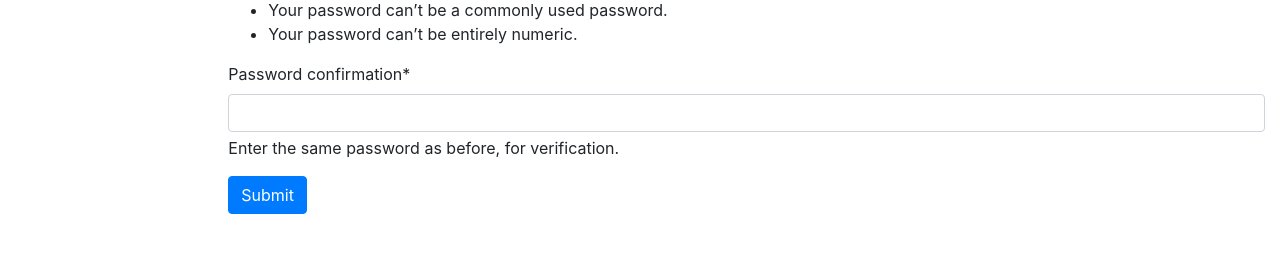
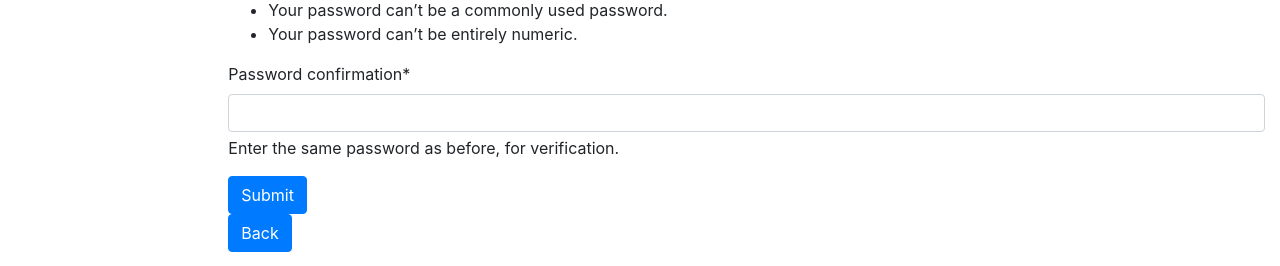
Before and after one commit to S-SMTN/Pet_ItTaskManager, a Django app: page /workers/create in a window 1280 px wide. Shown: the part 534-800 px from the top of the page. Run offline with Django 5.2, Linux system fonts and the light colour scheme; a user stored in the database is signed in; tables that the repository leaves empty hold one stand-in row (values such as "Sample post"); some libraries are stand-ins or nearby versions.

Commit message:
added back button to worker_form page

```diff
--- a/templates/app/worker_form.html
+++ b/templates/app/worker_form.html
@@ -11,4 +11,14 @@
 
     <input type="submit" value="Submit" class="btn btn-primary">
   </form>
+
+  {% if object %}
+    <a href="{% url 'app:worker-detail' pk=object.id %}" class="btn btn-primary">
+      Back
+    </a>
+  {% else %}
+    <a href="{% url 'app:worker-list' %}" class="btn btn-primary">
+      Back
+    </a>
+  {% endif %}
 {% endblock %}
```
